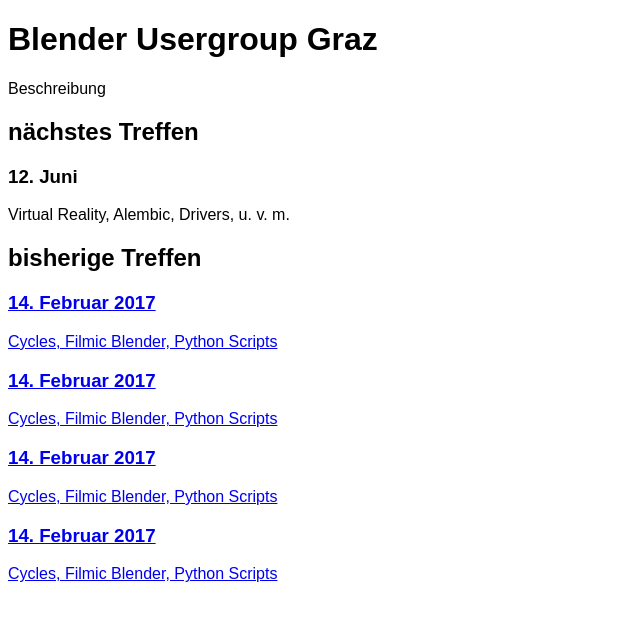
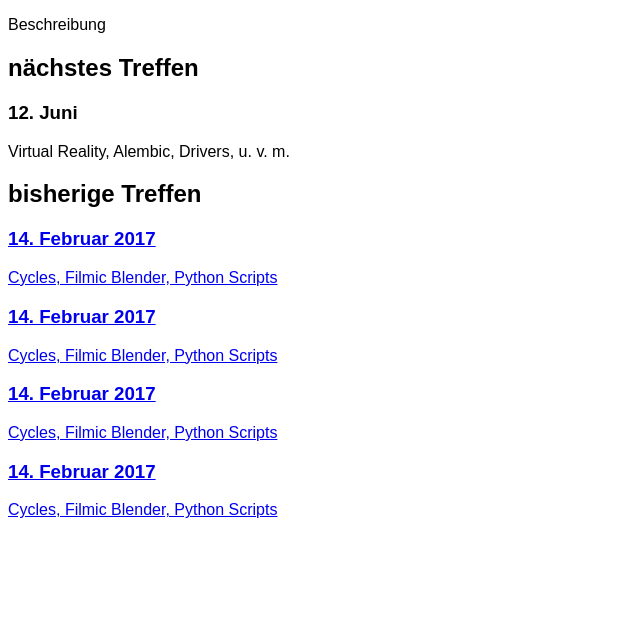
Before and after one commit to smeikx/blenderug, a plain HTML site: page index.html in a window 1280 px wide. Shown: the whole page, without its empty margins (0-640 px from the left). Drawn offline with Linux system fonts and the light colour scheme; a web font is replaced by a local one.

Commit message:
korrigiere Schreibweise von »User Group«

```diff
--- a/index.html
+++ b/index.html
@@ -2,13 +2,12 @@
 <html lang="de">
 <head>
 	<meta charset="UTF-8">
-	<title>Blender Usergroup Graz</title>
+	<title>Blender User Group Graz</title>
 	<link rel="stylesheet" href="fonts.css">
 	<link rel="stylesheet" href="style.css">
 </head>
 <body>
 	<header>
-		<h1>Blender Usergroup Graz</h1>
 		<p>Beschreibung</p>
 	</header>
 	<main>
```
